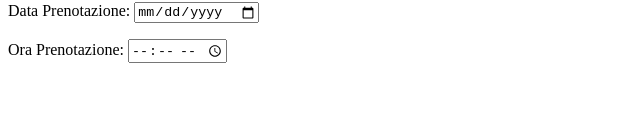
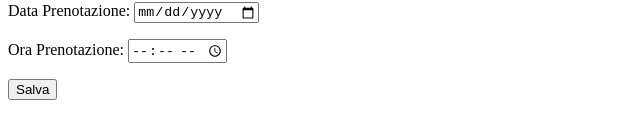
Before and after one commit to BiranMergane/preparazione-verifica-angular-prenotazioni, an Angular app in the folder PreparazioneVerifica/: page / in a window 1280 px wide. Shown: the part 263-402 px from the top of the page, without its empty margins (0-640 px from the left). Built offline with nearby package versions, Linux system fonts and the light colour scheme; no server answers.

Commit message:
Sesto Commit

```diff
--- a/PreparazioneVerifica/src/app/app.component.html
+++ b/PreparazioneVerifica/src/app/app.component.html
@@ -10,7 +10,7 @@
 </p>
 <p>
   Indirizzo:
-  <input type="text" #inidirzzo>
+  <input type="text" #indirizzo>
 </p>
 <p>
   Telefono:
@@ -29,6 +29,7 @@
   <input type="time" #ora>
 </p>
 
+<button (click)="salva(nome, cognome, indirizzo, telefono, email, data, ora)">Salva</button>
 <div>
   @for(pre of vettPrenotazioni; track pre)
   {
--- a/PreparazioneVerifica/src/app/app.component.ts
+++ b/PreparazioneVerifica/src/app/app.component.ts
@@ -5,6 +5,7 @@ import { Observable } from 'rxjs';
 import { HttpClient } from '@angular/common/http';
 import { CommonModule } from '@angular/common';
 import { ListaPrenotazioniComponent } from './lista-prenotazioni/lista-prenotazioni.component';
+import { HtmlParser } from '@angular/compiler';
 
 @Component({
   selector: 'app-root',
@@ -25,7 +26,10 @@ export class AppComponent implements OnInit {
   constructor(http: HttpClient){this.http = http}
 
 
-
+salva(nome: HTMLInputElement, cognome: HTMLInputElement, indirizzo: HTMLInputElement, email: HTMLInputElement, telefono: HTMLInputElement, data: HTMLInputElement, ora: HTMLInputElement){
+  this.vettPrenotazioni.push(new Prenotazioni(nome.value, cognome.value, indirizzo.value, telefono.value, email.value, data.value, ora.value ))
+  console.log(this.vettPrenotazioni)
+}
 makeGet()
 {
   this.loading = true
```
